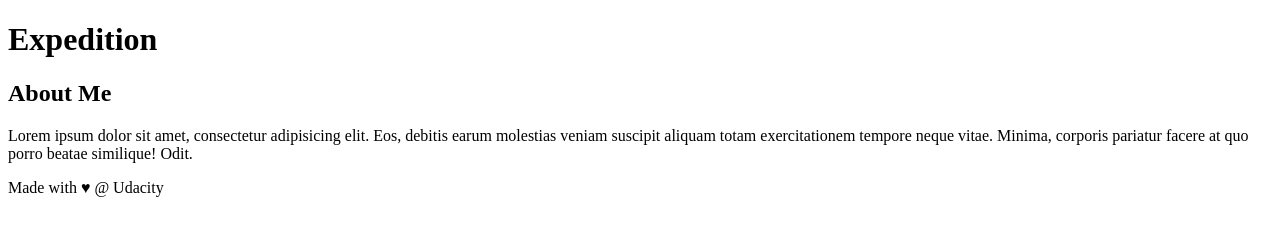
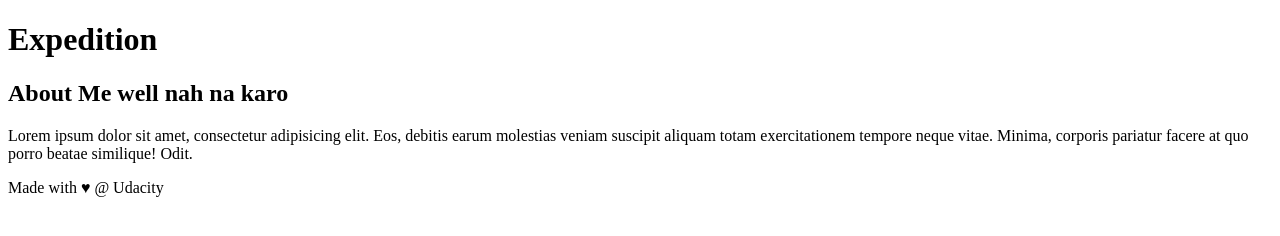
Before and after one commit to DanyalMaq/GitHub-Practice, a plain HTML site: page index.html in a window 1280 px wide. Drawn offline with Linux system fonts and the light colour scheme; files that its build step writes are made by us from their sources; files whose address does not match are found by name.

Commit message:
addition to sidebar

```diff
--- a/index.html
+++ b/index.html
@@ -16,7 +16,7 @@
     <div class="container">
         <main>
             <aside>
-                <h2>About Me</h2>
+                <h2>About Me well nah na karo</h2>
 
                 <p>Lorem ipsum dolor sit amet, consectetur adipisicing elit. Eos, debitis earum molestias veniam suscipit aliquam totam exercitationem tempore neque vitae. Minima, corporis pariatur facere at quo porro beatae similique! Odit.</p>
             </aside>
```
